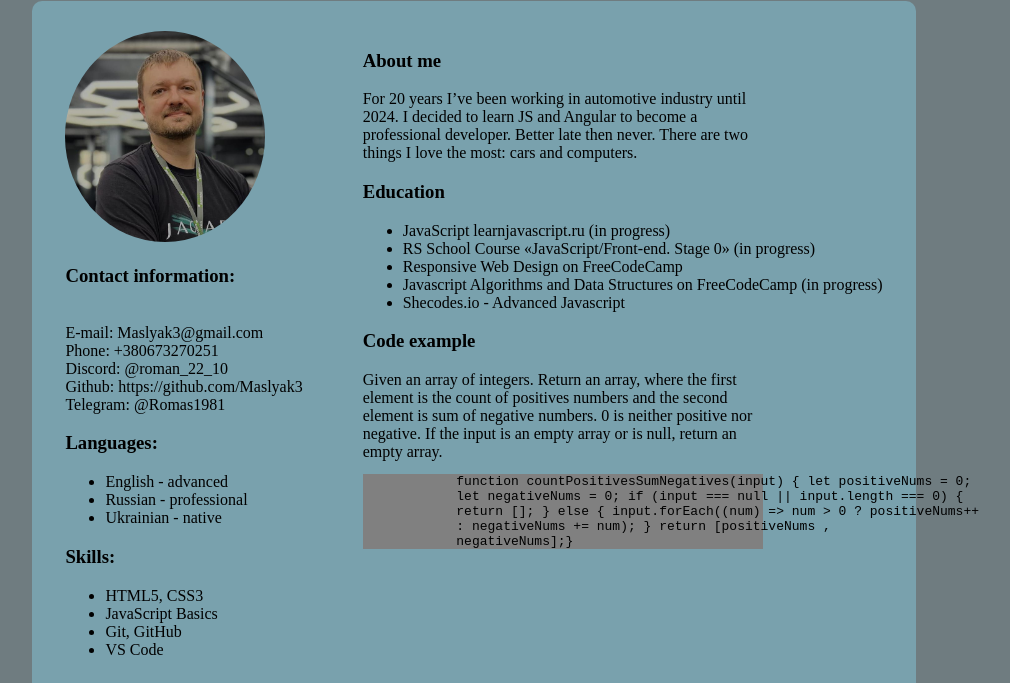
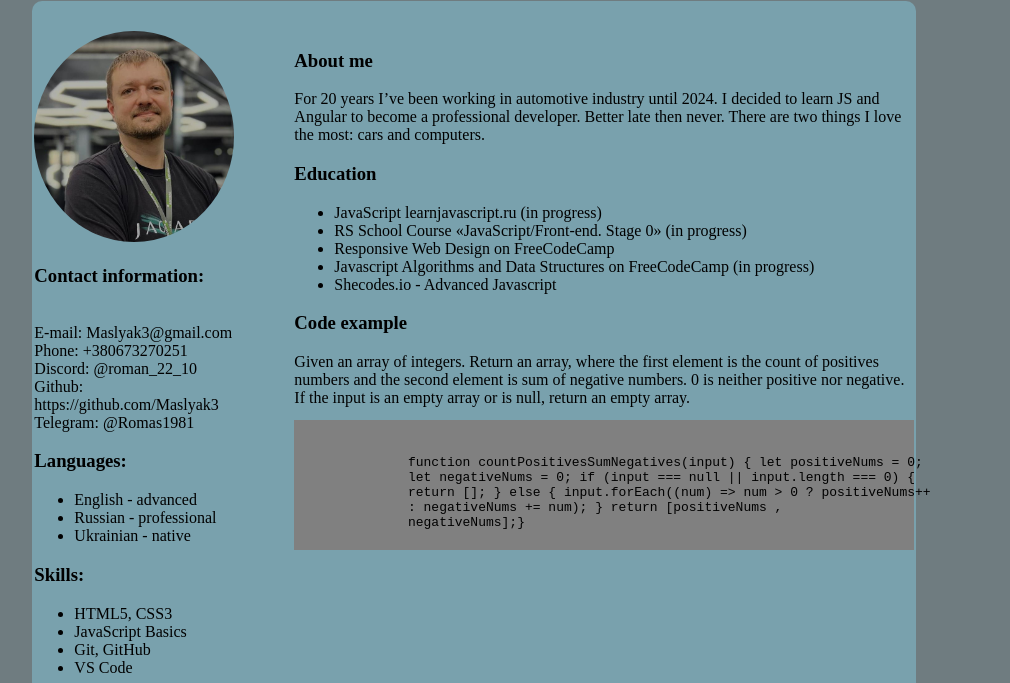
Before and after one commit to Maslyak3/rsschool-cv, a plain HTML site: page index.html in a window 1280 px wide. Shown: the part 126-809 px from the top of the page, without its empty margins (166-1176 px from the left). Drawn offline with Linux system fonts and the light colour scheme.

Commit message:
feat: css fix

```diff
--- a/index.html
+++ b/index.html
@@ -87,13 +87,12 @@
             negative numbers. 0 is neither positive nor negative. If the input
             is an empty array or is null, return an empty array.
             <br />
-            <pre>
+            <pre><span>
             function countPositivesSumNegatives(input) { let positiveNums = 0;
             let negativeNums = 0; if (input === null || input.length === 0) {
             return []; } else { input.forEach((num) => num > 0 ? positiveNums++
             : negativeNums += num); } return [positiveNums ,
-            negativeNums];}</pre
-            >
+            negativeNums];}</span></pre>
           </div>
         </div>
       </div>
--- a/style.css
+++ b/style.css
@@ -18,19 +18,21 @@ body {
 }
 .right-flex {
   padding: 30px;
+  width: 70%;
 }
 .left-flex {
   padding: 30px;
+  width: 30%;
 }
 .about-me {
-  width: 400px;
+  width: 100%;
 }
 .code {
-  width: 400px;
+  width: 100%;
 }
 pre {
   background-color: gray;
-  width: 400px;
+  padding: 20px;
 }
 .github-logo {
   width: 40px;
@@ -41,4 +43,5 @@ pre {
 .footer {
   display: flex;
   justify-content: space-around;
+  margin-top: 20px;
 }
```
